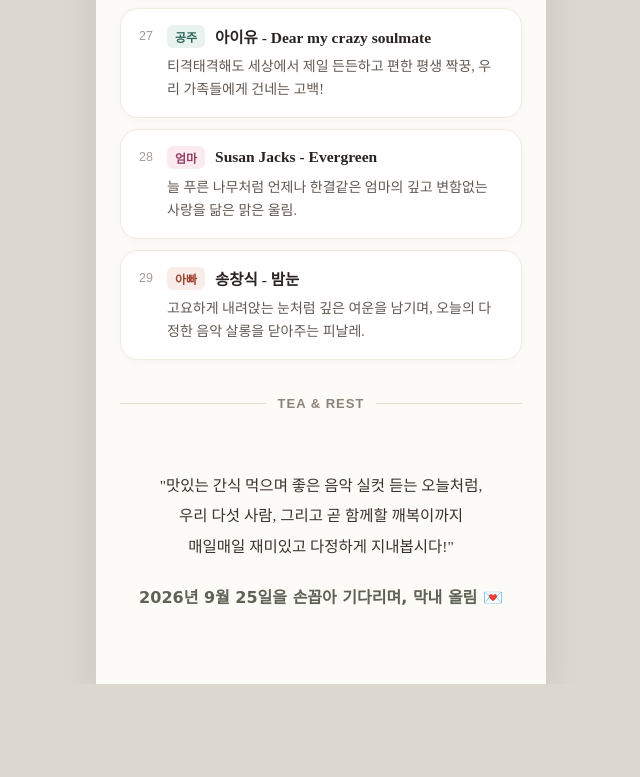
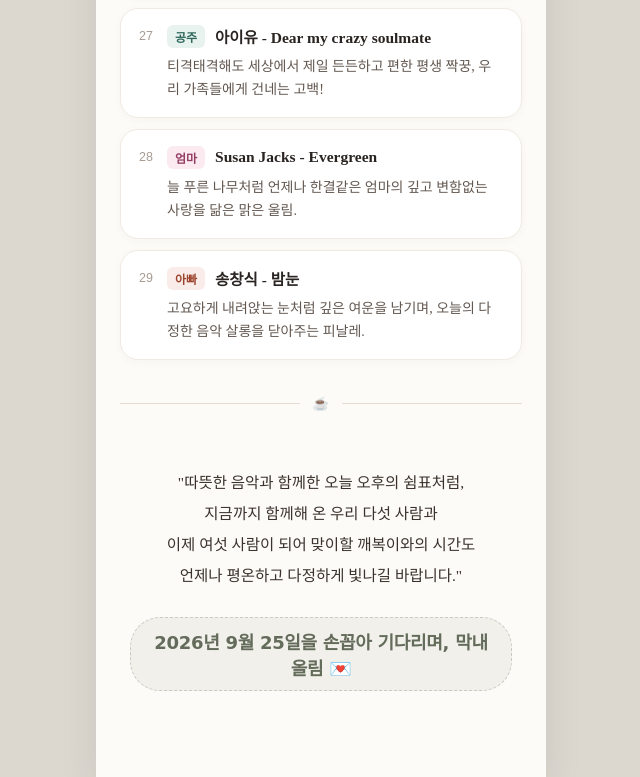
Before and after one commit to dduba0130/dduba0130.github.io, a plain HTML site: page index.html in a window 1280 px wide. Shown: the part 4586-5363 px from the top of the page, without its empty margins (319-959 px from the left). Before the commit the page ends 5270 px from the top, so only its background shows below. Drawn offline with Linux system fonts and the light colour scheme; a web font is replaced by a local one.

Commit message:
Enhance typography and update closing section
Added new font styles and updated closing section with a new quote and signature.

```diff
--- a/index.html
+++ b/index.html
@@ -20,6 +20,22 @@
       font-weight: normal;
       font-style: normal;
     }
+    @import url('https://cdn.jsdelivr.net/gh/projectnoonnu/noonfonts_20-04@2.1/NEXON Lv1 Gothic Low.woff');
+  @import url('https://fonts.googleapis.com/css2?family=MaruBuri:wght@400;600;700&display=swap');
+  @font-face {
+    font-family: 'Ownglyph_DailyPlan-Rg';
+    src: url('https://fastly.jsdelivr.net/gh/projectnoonnu/2411-3@1.0/Ownglyph_DailyPlan-Rg.woff2') format('woff2');
+  }
+
+  /* 부드럽고 우아한 감성 서명 폰트 */
+  .sign-font {
+    font-family: 'Ownglyph_DailyPlan-Rg', 'MaruBuri', cursive, serif;
+    font-size: 18px;
+    font-weight: 700;
+    color: #636b5a;
+    letter-spacing: -0.3px;
+    word-break: keep-all;
+  }
 
     * {
       box-sizing: border-box;
@@ -717,19 +733,40 @@
       </div>
     </div>
 
-    <div class="deco-line">TEA & REST</div>
+<!-- 본문 하단 CLOSING 교체 영역 -->
+    <div class="deco-line">☕️</div>
 
     <!-- CLOSING -->
-    <div class="closing-wrap">
-      <p class="cl-quote">
-        "맛있는 간식 먹으며 좋은 음악 실컷 듣는 오늘처럼,<br>
-        우리 다섯 사람, 그리고 곧 함께할 깨복이까지<br>
-        매일매일 재미있고 다정하게 지내봅시다!"
+    <div class="closing-wrap" style="text-align: center; padding: 20px 10px 10px 10px;">
+      <p class="cl-quote" style="
+        font-family: 'Gowun Batang', serif;
+        font-size: 15.5px;
+        color: #3b322d;
+        line-height: 2.0;
+        margin-bottom: 26px;
+        word-break: keep-all;
+      ">
+        "따뜻한 음악과 함께한 오늘 오후의 쉼표처럼,<br>
+        지금까지 함께해 온 우리 다섯 사람과<br>
+        이제 여섯 사람이 되어 맞이할 깨복이와의 시간도<br>
+        언제나 평온하고 다정하게 빛나길 바랍니다."
       </p>
-      <div class="cl-from handwrite">2026년 9월 25일을 손꼽아 기다리며, 막내 올림 💌</div>
+
+      <!-- 감성 서명 영역 -->
+      <div style="
+        display: inline-block;
+        background: rgba(106, 112, 98, 0.08);
+        border: 1px dashed rgba(106, 112, 98, 0.3);
+        padding: 10px 20px;
+        border-radius: 30px;
+      ">
+        <div class="sign-font">
+          2026년 9월 25일을 손꼽아 기다리며, 막내 올림 💌
+        </div>
+      </div>
     </div>
 
-  </div>
+  </div> <!-- .mobile-container 끝 -->
 
 </body>
 </html>
```
